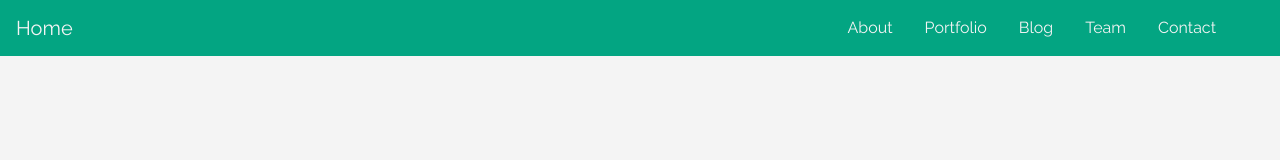
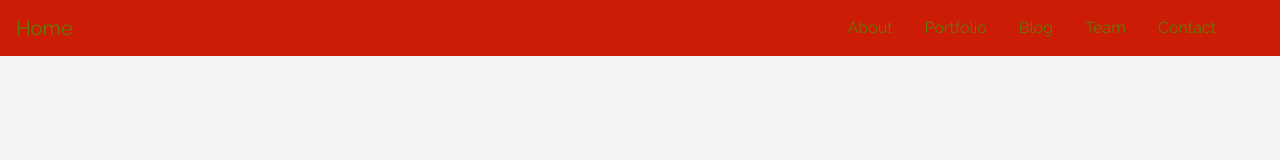
Before and after one commit to sutejo2098/prakerja, a plain HTML site: page index.html in a window 1280 px wide. Drawn offline with Linux system fonts and the light colour scheme.

Commit message:
Seventh commit

```diff
--- a/css/main.css
+++ b/css/main.css
@@ -9,10 +9,10 @@ html,h1,h2,h3,h4,h5,h6,a{
 	font-family: "Raleway";
 }
 .navbar{
-	background:#03a582;
+	background:#cc1c05;
 }
 .nav-link , .navbar-brand{
-	color: #f4f4f4;
+	color: #627a08;
 	cursor: pointer;
 }
 .nav-link{
```
